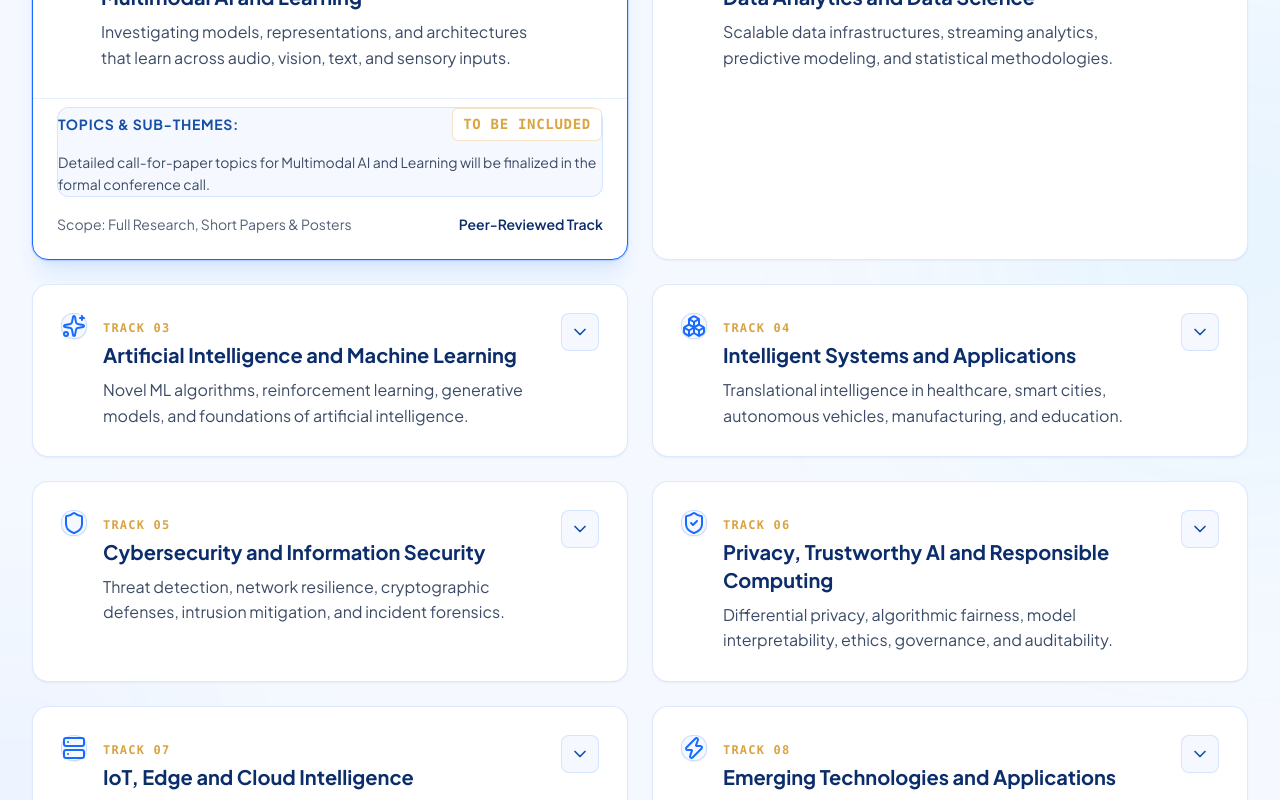
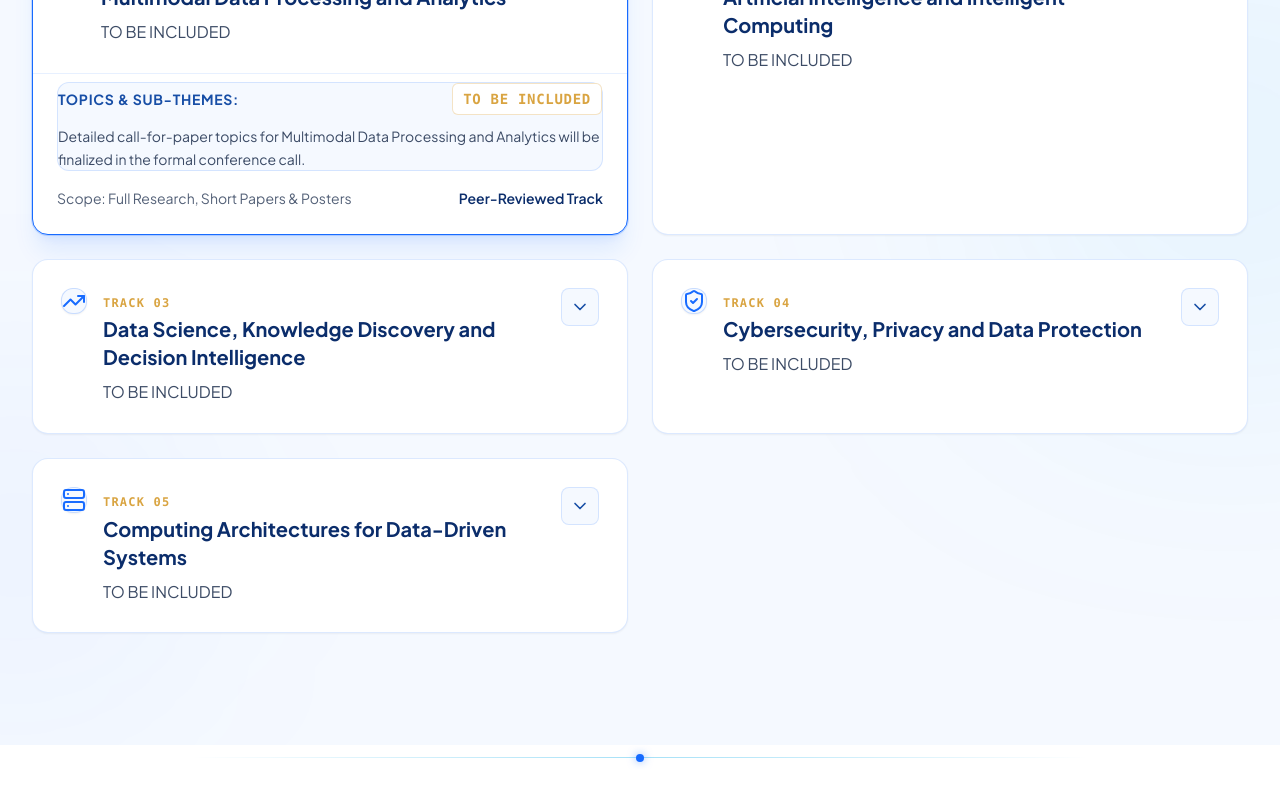
Before and after one commit to RIGASWAR/datainsight-2027, a React (Vite) app: page / in a window 1280 px wide. Shown: the part 6140-6940 px from the top of the page. Built offline with nearby package versions, Linux system fonts and the light colour scheme.

Commit message:
feat(tracks): update conference tracks to 5 official tracks with TO BE INCLUDED placeholders

```diff
--- a/src/components/Tracks.tsx
+++ b/src/components/Tracks.tsx
@@ -59,11 +59,11 @@ export const Tracks: React.FC = () => {
           </h2>
           <div className="w-20 h-1 bg-gradient-to-r from-[#00A8E8] via-[#176BFF] to-[#D9A441] mx-auto mt-4 rounded-full" />
           <p className="mt-4 text-base sm:text-lg text-[#1A2B4A]/80">
-            Eight specialized technical tracks covering contemporary challenges in multimodal analytics, intelligent systems, and trustworthy computing.
+            Five specialized technical tracks covering contemporary challenges in multimodal analytics, intelligent systems, and trustworthy computing.
           </p>
         </motion.div>
 
-        {/* 8 Tracks Grid with Staggered Entrance */}
+        {/* 5 Tracks Grid with Staggered Entrance */}
         <div className="grid grid-cols-1 md:grid-cols-2 gap-5 sm:gap-6">
           {CONFERENCE_DATA.tracks.map((track, index) => {
             const IconComponent = iconMap[track.iconName] || Network;
--- a/src/data/conference.ts
+++ b/src/data/conference.ts
@@ -252,65 +252,46 @@ export const CONFERENCE_DATA = {
     {
       id: 'track-01',
       trackNumber: 'TRACK 01',
-      title: 'Multimodal AI and Learning',
+      title: 'Multimodal Data Processing and Analytics',
       iconName: 'Network',
-      overview: 'Investigating models, representations, and architectures that learn across audio, vision, text, and sensory inputs.',
+      overview: 'TO BE INCLUDED',
+      description: 'TO BE INCLUDED',
       topics: 'TO BE INCLUDED',
     },
     {
       id: 'track-02',
       trackNumber: 'TRACK 02',
-      title: 'Data Analytics and Data Science',
-      iconName: 'TrendingUp',
-      overview: 'Scalable data infrastructures, streaming analytics, predictive modeling, and statistical methodologies.',
+      title: 'Artificial Intelligence and Intelligent Computing',
+      iconName: 'Sparkles',
+      overview: 'TO BE INCLUDED',
+      description: 'TO BE INCLUDED',
       topics: 'TO BE INCLUDED',
     },
     {
       id: 'track-03',
       trackNumber: 'TRACK 03',
-      title: 'Artificial Intelligence and Machine Learning',
-      iconName: 'Sparkles',
-      overview: 'Novel ML algorithms, reinforcement learning, generative models, and foundations of artificial intelligence.',
+      title: 'Data Science, Knowledge Discovery and Decision Intelligence',
+      iconName: 'TrendingUp',
+      overview: 'TO BE INCLUDED',
+      description: 'TO BE INCLUDED',
       topics: 'TO BE INCLUDED',
     },
     {
       id: 'track-04',
       trackNumber: 'TRACK 04',
-      title: 'Intelligent Systems and Applications',
-      iconName: 'Boxes',
-      overview: 'Translational intelligence in healthcare, smart cities, autonomous vehicles, manufacturing, and education.',
+      title: 'Cybersecurity, Privacy and Data Protection',
+      iconName: 'ShieldCheck',
+      overview: 'TO BE INCLUDED',
+      description: 'TO BE INCLUDED',
       topics: 'TO BE INCLUDED',
     },
     {
       id: 'track-05',
       trackNumber: 'TRACK 05',
-      title: 'Cybersecurity and Information Security',
-      iconName: 'Shield',
-      overview: 'Threat detection, network resilience, cryptographic defenses, intrusion mitigation, and incident forensics.',
-      topics: 'TO BE INCLUDED',
-    },
-    {
-      id: 'track-06',
-      trackNumber: 'TRACK 06',
-      title: 'Privacy, Trustworthy AI and Responsible Computing',
-      iconName: 'ShieldCheck',
-      overview: 'Differential privacy, algorithmic fairness, model interpretability, ethics, governance, and auditability.',
-      topics: 'TO BE INCLUDED',
-    },
-    {
-      id: 'track-07',
-      trackNumber: 'TRACK 07',
-      title: 'IoT, Edge and Cloud Intelligence',
+      title: 'Computing Architectures for Data-Driven Systems',
       iconName: 'Server',
-      overview: 'Decentralized processing, tinyML on embedded devices, edge-cloud orchestration, and low-latency networking.',
-      topics: 'TO BE INCLUDED',
-    },
-    {
-      id: 'track-08',
-      trackNumber: 'TRACK 08',
-      title: 'Emerging Technologies and Applications',
-      iconName: 'Zap',
-      overview: 'Quantum-inspired computing, neuromorphic hardware, digital twins, and next-generation cyber innovations.',
+      overview: 'TO BE INCLUDED',
+      description: 'TO BE INCLUDED',
       topics: 'TO BE INCLUDED',
     },
   ],
```
